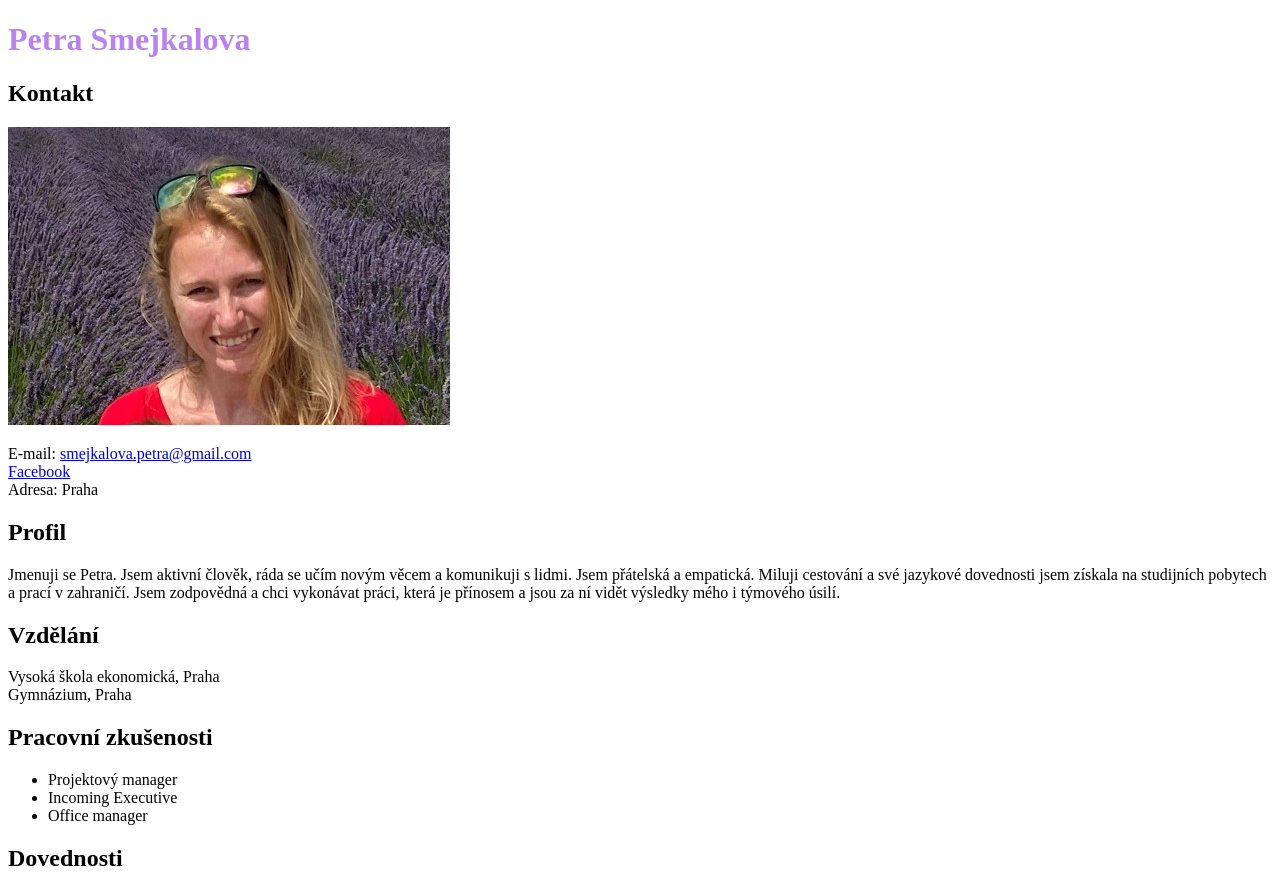
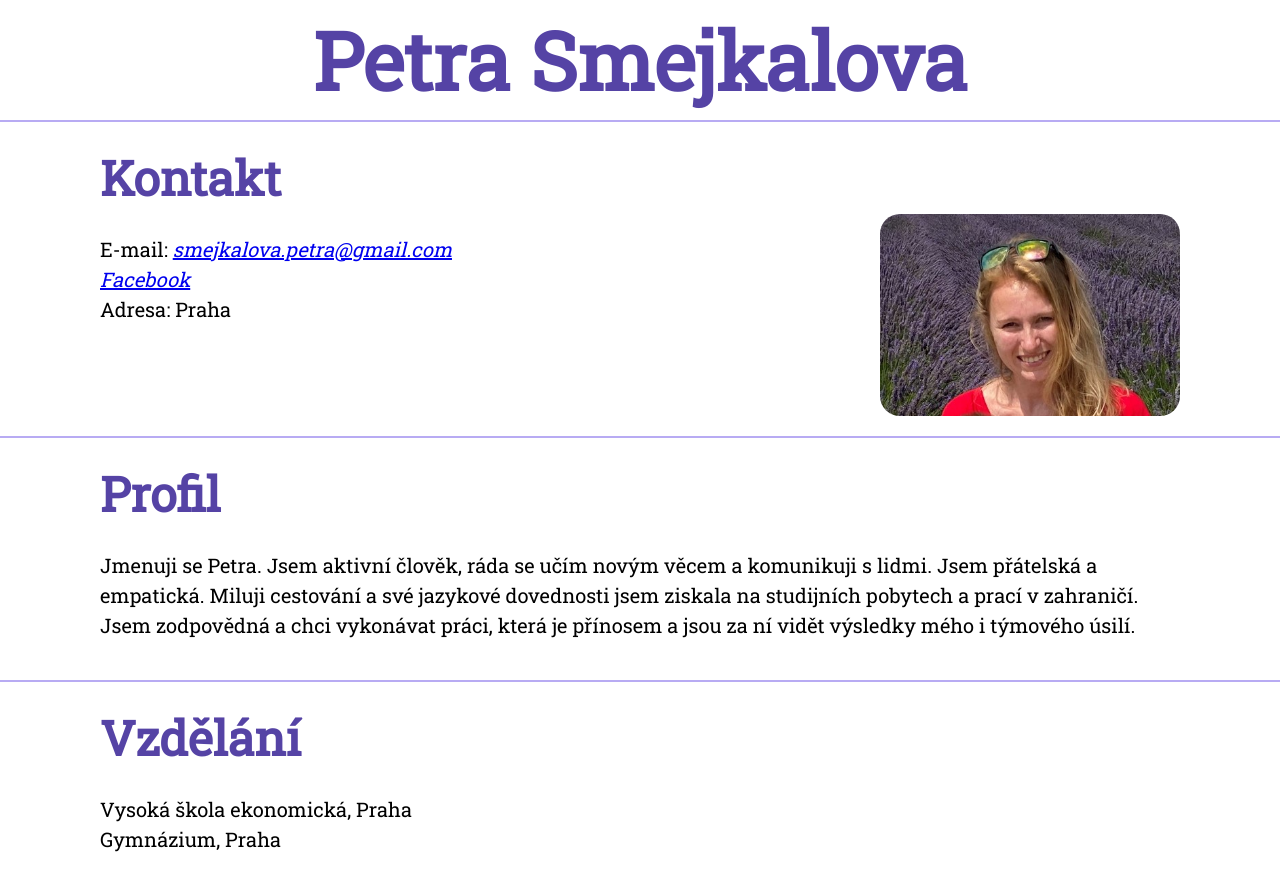
Before and after one commit to Petrasmej/Zivotopis, a plain HTML site: page index.html in a window 1280 px wide. Shown: the top 875 px of the page. Drawn offline with Linux system fonts and the light colour scheme.

Commit message:
styling css

```diff
--- a/index.html
+++ b/index.html
@@ -6,6 +6,9 @@
     <meta name="viewport" content="width=device-width, initial-scale=1.0">
     <title>Životopis</title>
     <link rel="stylesheet" href="style.css">
+    <link rel="preconnect" href="https://fonts.googleapis.com">
+    <link rel="preconnect" href="https://fonts.gstatic.com" crossorigin>
+    <link href="https://fonts.googleapis.com/css2?family=Roboto+Slab&display=swap" rel="stylesheet">
 </head>
 
 
@@ -16,40 +19,45 @@
     </header>
 
     <!-- sekce kontakt-->
+    <section>
     <h2>Kontakt</h2>
-    <img src="IMG_CV.jpeg" alt="foto CV">
-
+    <img class="foto-CV" src="IMG_CV.jpeg" alt="foto CV">
     <p>
         E-mail: <a href="mailto:smejkalova.petra@gmail.com">smejkalova.petra@gmail.com</a><br>
         <a href="https://www.facebook.com/">Facebook </a> <br>
         Adresa: Praha
     </p>
+    </section>
 
     <!--sekce profil-->
+    <section>
     <h2>Profil</h2>
-
     <p>
-        Jmenuji se Petra. Jsem aktivní člověk, ráda se učím novým věcem a komunikuji s lidmi. Jsem přátelská a empatická. Miluji cestování a své jazykové dovednosti jsem získala na studijních pobytech a prací v zahraničí. Jsem zodpovědná a chci vykonávat práci, která je přínosem a jsou za ní vidět výsledky mého i týmového úsilí.
+        Jmenuji se Petra. Jsem aktivní člověk, ráda se učím novým věcem a komunikuji s lidmi. Jsem přátelská a empatická. Miluji cestování a své jazykové dovednosti jsem ziskala na studijních pobytech a prací v zahraničí. Jsem zodpovědná a chci vykonávat práci, která je přínosem a jsou za ní vidět výsledky mého i týmového úsilí.
     </p>
+    </section>
 
     <!--sekce vzdelani-->
+    <section>
     <h2>Vzdělání</h2>
-
     <p>
         Vysoká škola ekonomická, Praha <br>
         Gymnázium, Praha
     </p>
+    </section>
 
     <!--sekce pracovni zkusenosti-->
+    <section>
     <h2>Pracovní zkušenosti</h2>
-
     <ul>
         <li>Projektový manager</li>
         <li>Incoming Executive</li>
         <li>Office manager</li>
     </ul>
+    </section>
 
     <!--sekce dovednosti-->
+    <section>
     <h2>Dovednosti</h2>
     <table>
         <tr>
@@ -73,7 +81,12 @@
             <td>Budoucí kodérka :)</td>
         </tr>
     </table>
+    </section>
 
+    <!--paticka-->
+    <footer>
+        2023, Petra Smejkalova
+    </footer>
 
 </body>
 </html>
--- a/style.css
+++ b/style.css
@@ -1 +1,38 @@
-h1 {color: rgb(186, 130, 238);}
+body{
+    color: black;
+    background-color: white;
+    font-family: 'Roboto Slab', serif;
+    font-size: 20px;
+    line-height: 1.5;
+    margin: 0%;
+    }
+
+h1,h2 {color: #5543a5;}
+
+h1  {font-size: 80px;
+    text-align: center;
+    margin: 0%;
+    }
+
+h2  {font-size: 48px;
+    margin: 0% ;}
+
+a   {font-style: italic;}
+
+.foto-CV {
+    width: 300px;
+    border-radius: 20px;
+    float:right;
+    margin: 0;
+    }
+
+section{overflow: auto;
+    padding: 20px 100px;
+    border-top: 2px solid #b8abf3;
+    }
+
+footer{
+    text-align: center;
+    background-color: #5543a5;
+    color: white;
+}
```
